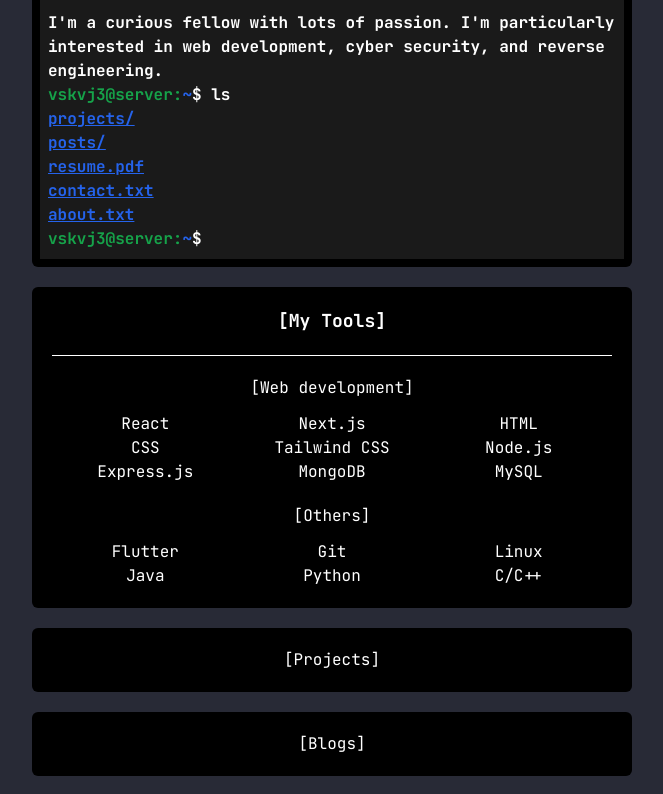
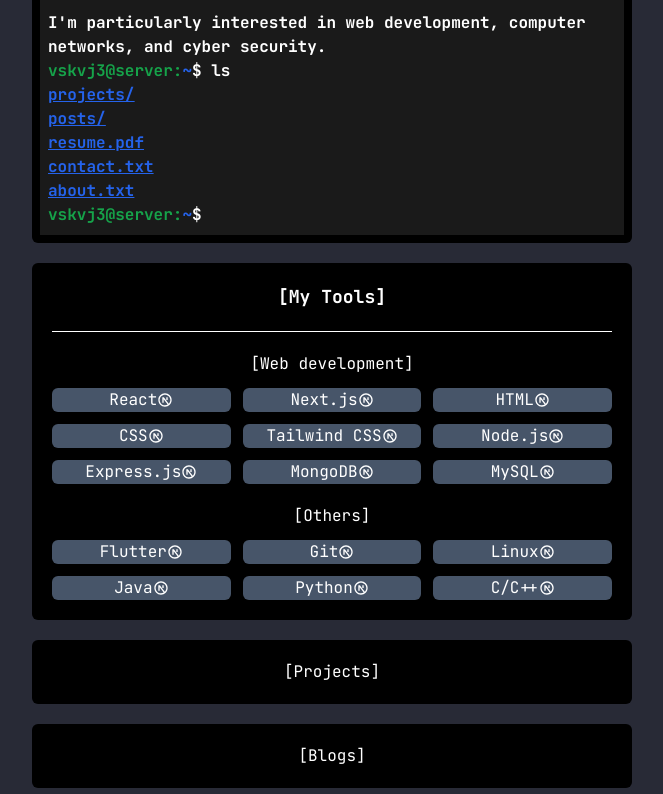
Before and after one commit to vskvj3/portfolio-nextjs, a Next.js app: page / in a window 1280 px wide. Shown: the part 458-1252 px from the top of the page, without its empty margins (308-971 px from the left). Built offline with nearby package versions, Linux system fonts and the light colour scheme.

Commit message:
fix: add style to skills section

```diff
--- a/src/pages/index.js
+++ b/src/pages/index.js
@@ -2,6 +2,16 @@ import Layout, { siteTitle } from "@/components/layout";
 import Head from "next/head";
 import { useEffect, useRef, useState } from "react";
 import Link from "next/link";
+
+import { RiNextjsLine } from "react-icons/ri";
+
+function Chips({ tags, icon }) {
+  return (
+    <div className="flex items-center justify-center bg-slate-600 rounded-md">
+      {tags} {icon}
+    </div>
+  );
+}
 
 export default function Home() {
   const inputElement = useRef(null);
@@ -76,9 +86,9 @@ export default function Home() {
               love building things and occasionally breaking them. 😉
               <br />
               <br />
-              I&apos;m a curious fellow with lots of passion. I&apos;m
-              particularly interested in web development, cyber security, and
-              reverse engineering.
+              I&apos;m
+              particularly interested in web development, computer networks, and
+              cyber security.
             </div>
             {/* second command */}
             <div className="">
@@ -138,25 +148,55 @@ export default function Home() {
         <hr className="border-white mb-5" />
         <div>
           <div className=" text-center mb-3">[Web development]</div>
-          <div className="grid grid-cols-3 mb-5 text-center">
-            <div>React</div>
-            <div>Next.js</div>
-            <div>HTML</div>
-            <div>CSS</div>
-            <div>Tailwind CSS</div>
-            <div>Node.js</div>
-            <div>Express.js</div>
-            <div>MongoDB</div>
-            <div>MySQL</div>
+          <div className="grid grid-cols-2 lg:grid-cols-3 mb-5 text-center gap-3">
+            <div className="flex items-center justify-center bg-slate-600 rounded-md">
+              React <RiNextjsLine />{" "}
+            </div>
+            <div className="flex items-center justify-center bg-slate-600 rounded-md">
+              Next.js <RiNextjsLine />{" "}
+            </div>
+            <div className="flex items-center justify-center bg-slate-600 rounded-md">
+              HTML <RiNextjsLine />{" "}
+            </div>
+            <div className="flex items-center justify-center bg-slate-600 rounded-md">
+              CSS <RiNextjsLine />{" "}
+            </div>
+            <div className="flex items-center justify-center bg-slate-600 rounded-md">
+              Tailwind CSS <RiNextjsLine />{" "}
+            </div>
+            <div className="flex items-center justify-center bg-slate-600 rounded-md">
+              Node.js <RiNextjsLine />{" "}
+            </div>
+            <div className="flex items-center justify-center bg-slate-600 rounded-md">
+              Express.js <RiNextjsLine />{" "}
+            </div>
+            <div className="flex items-center justify-center bg-slate-600 rounded-md">
+              MongoDB <RiNextjsLine />{" "}
+            </div>
+            <div className="flex items-center justify-center bg-slate-600 rounded-md">
+              MySQL <RiNextjsLine />{" "}
+            </div>
           </div>
           <div className=" text-center mb-3">[Others]</div>
-          <div className="grid grid-cols-3 text-center">
-            <div>Flutter</div>
-            <div>Git</div>
-            <div>Linux</div>
-            <div>Java</div>
-            <div>Python</div>
-            <div>C/C++</div>
+          <div className="grid grid-cols-2 lg:grid-cols-3 text-center gap-3">
+            <div className="flex items-center justify-center bg-slate-600 rounded-md">
+              Flutter <RiNextjsLine />{" "}
+            </div>
+            <div className="flex items-center justify-center bg-slate-600 rounded-md">
+              Git <RiNextjsLine />{" "}
+            </div>
+            <div className="flex items-center justify-center bg-slate-600 rounded-md">
+              Linux <RiNextjsLine />{" "}
+            </div>
+            <div className="flex items-center justify-center bg-slate-600 rounded-md">
+              Java <RiNextjsLine />{" "}
+            </div>
+            <div className="flex items-center justify-center bg-slate-600 rounded-md">
+              Python <RiNextjsLine />{" "}
+            </div>
+            <div className="flex items-center justify-center bg-slate-600 rounded-md">
+              C/C++ <RiNextjsLine />{" "}
+            </div>
           </div>
         </div>
       </section>
```
